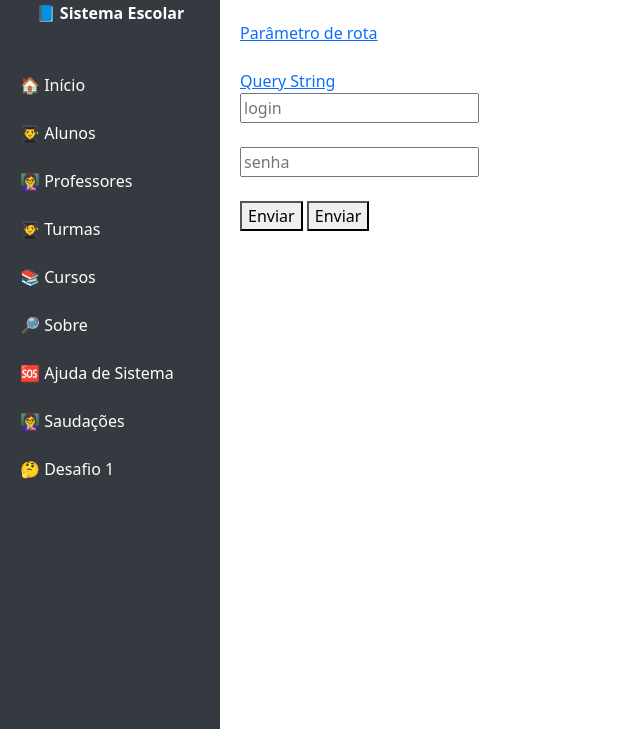
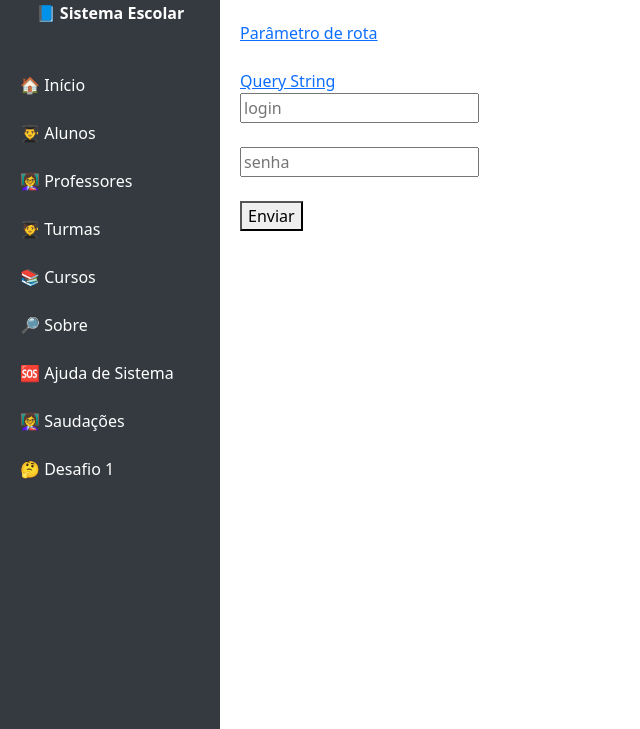
Before and after one commit to SamuelMelo-IF/pweb2, a Flask app: page /saudacao2/ in a window 1280 px wide. Shown: the part 71-800 px from the top of the page, without its empty margins (0-640 px from the left). Run offline with Flask 3, Linux system fonts and the light colour scheme.

Commit message:
correcao_botao

```diff
--- a/templates/saudacao/saudacao.html
+++ b/templates/saudacao/saudacao.html
@@ -16,8 +16,6 @@
 
             <button type="submit">Enviar</button>
 
-            <button type="submit">Enviar</button>
-
         </form>
 
 {% include 'dashboard/rodape.html' %}
```
